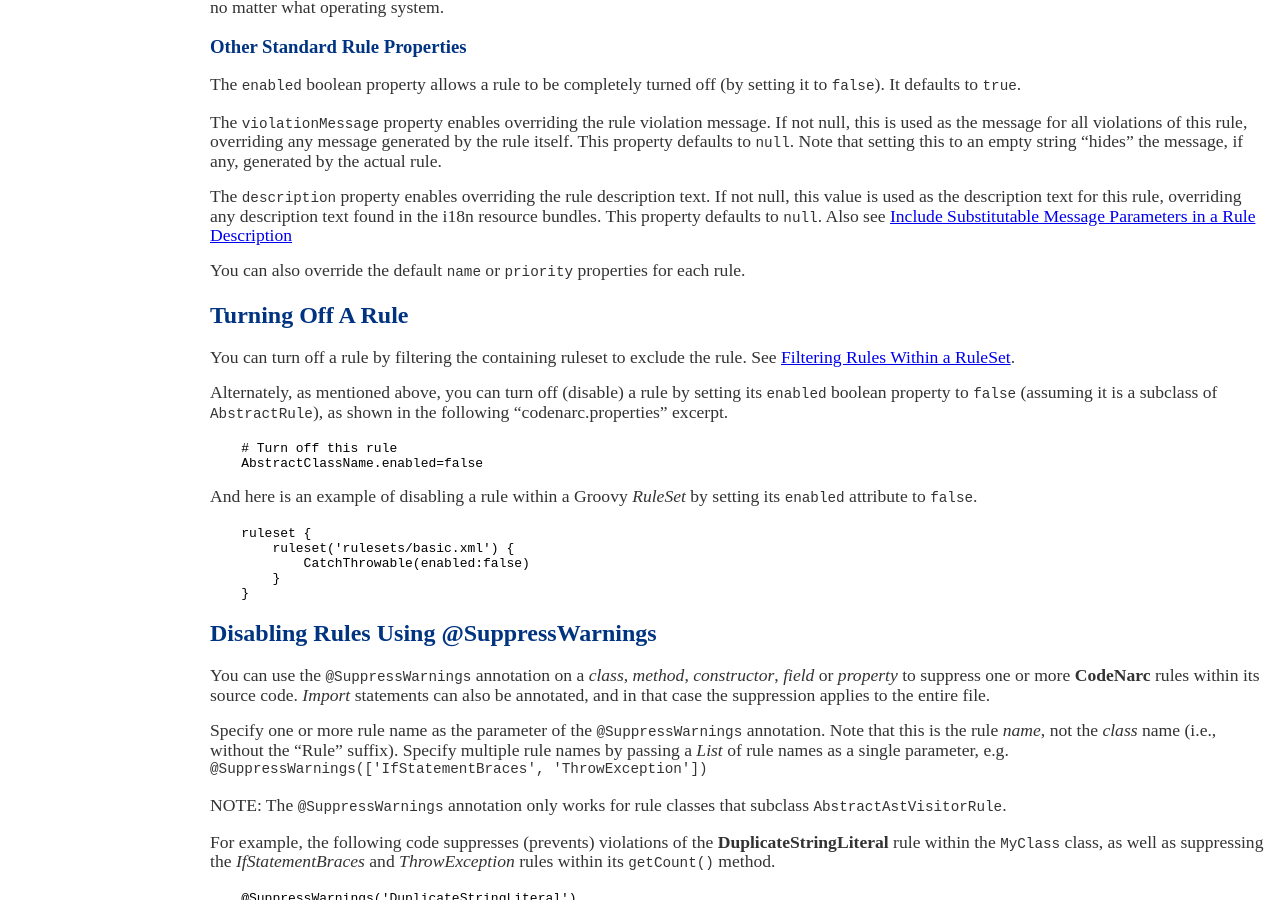
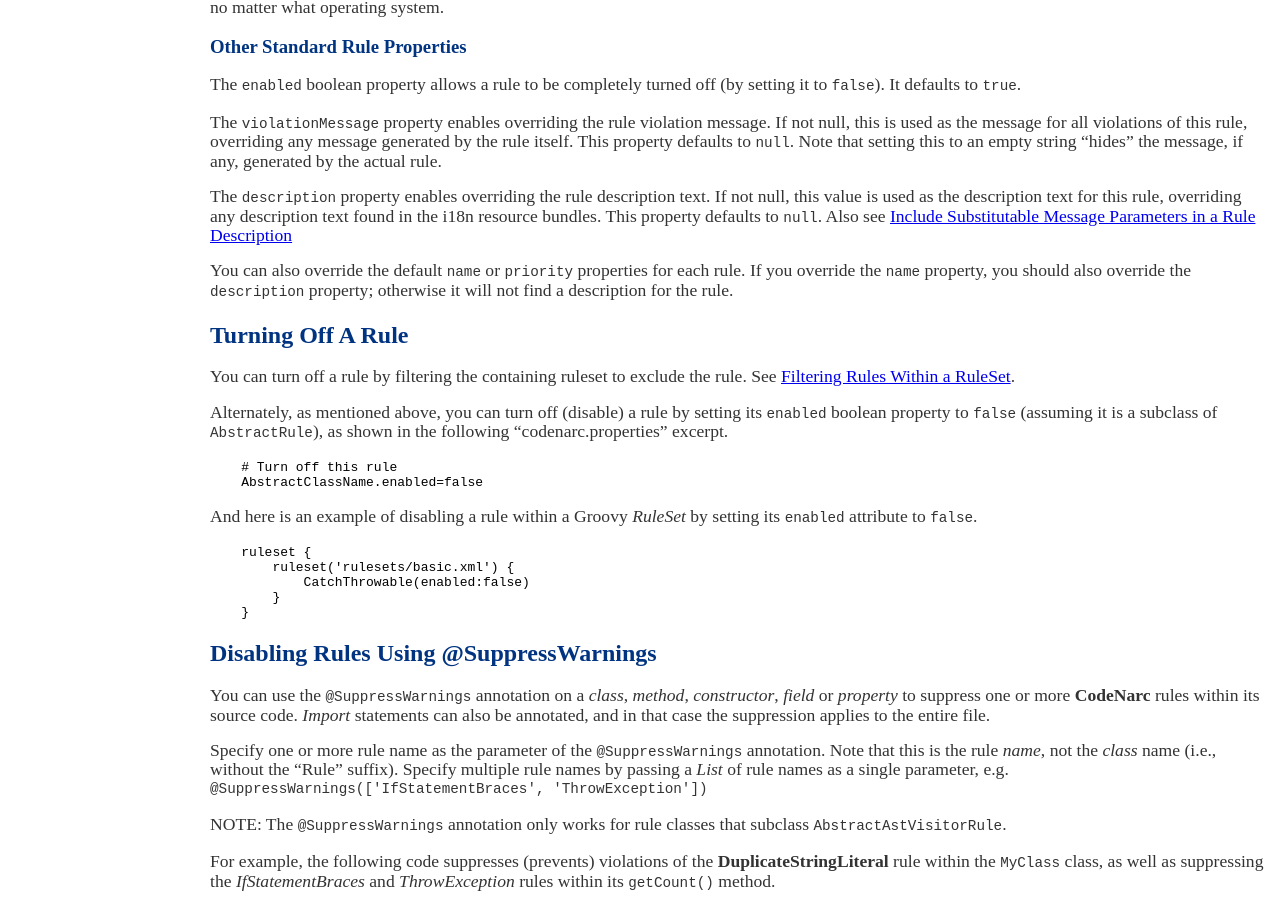
Before and after one commit to CodeNarc/CodeNarc, a Jekyll site: the page built from codenarc-configuring-rules.md, in a window 1280 px wide and 900 px high, scrolled down 2914 px. Built offline with Jekyll 4.4.1, drawn with Linux system fonts in a browser that asks for light colours.

Commit message:
If you override the `name` property, you should also override the `description` property

```diff
--- a/codenarc-configuring-rules.md
+++ b/codenarc-configuring-rules.md
@@ -218,7 +218,8 @@ this value is used as the description text for this rule, overriding any descrip
 found in the i18n resource bundles. This property defaults to `null`. Also see
 [Include Substitutable Message Parameters in a Rule Description](#include-substitutable-message-parameters-in-a-rule-description)
 
-You can also override the default `name` or `priority` properties for each rule.
+You can also override the default `name` or `priority` properties for each rule. If you override the `name` property,
+you should also override the `description` property; otherwise it will not find a description for the rule.
 
 
 ## Turning Off A Rule
```
